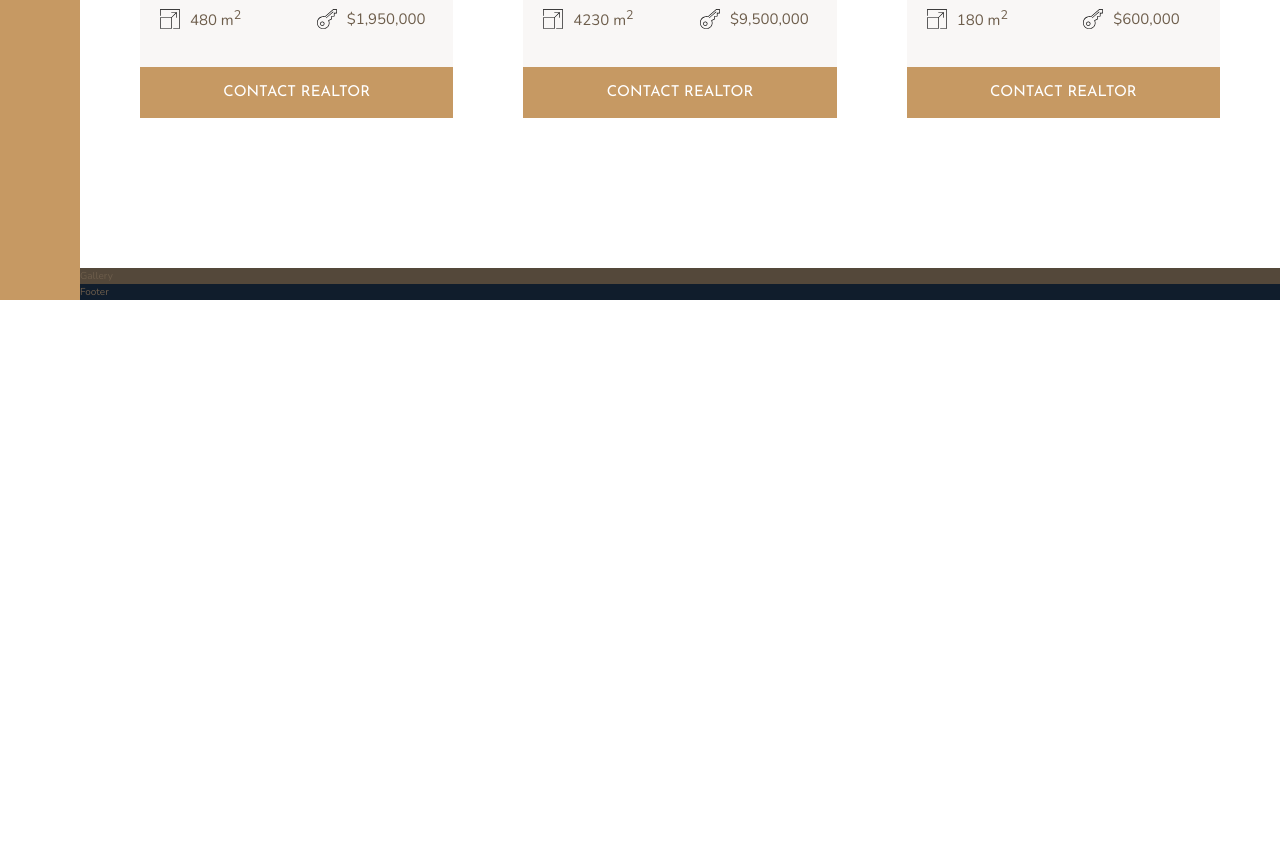
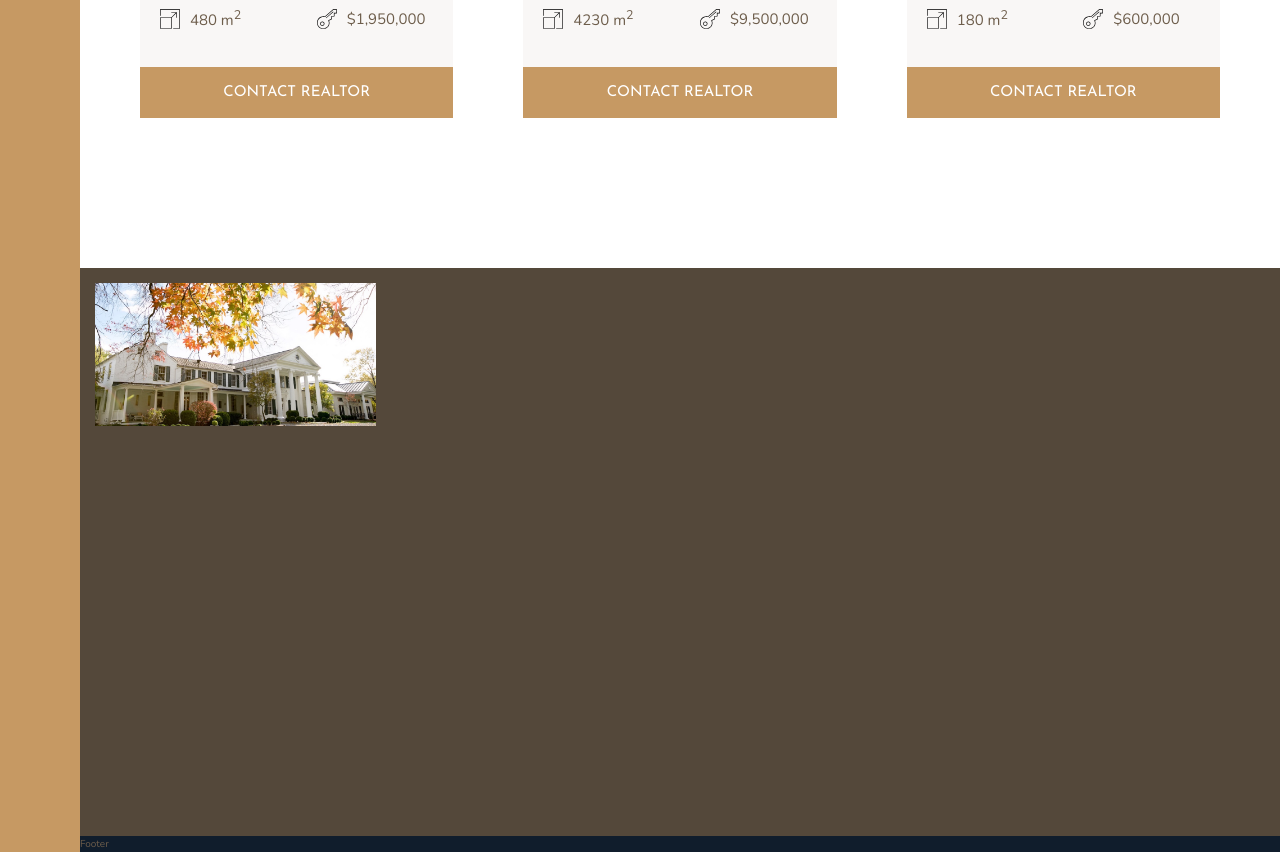
Before and after one commit to bikokwa/nexter, a website: page index.html in a window 1280 px wide. Shown: the part 2804-3656 px from the top of the page. Before the commit the page ends 3104 px from the top, so only its background shows below. Drawn offline with nearby package versions, Linux system fonts and the light colour scheme.

Commit message:
building the gallery part 1

```diff
--- a/index.html
+++ b/index.html
@@ -301,7 +301,11 @@
       </div>
     </section>
 
-    <section class="gallery">Gallery</section>
+    <section class="gallery">
+      <figure class="gallery__item gallery__item--1">
+        <img src="img/gal-1.jpeg" alt="Gallery image 1" class="gallery__img" />
+      </figure>
+    </section>
 
     <footer class="footer">Footer</footer>
   </body>
--- a/sass/_gallery.scss
+++ b/sass/_gallery.scss
@@ -1,4 +1,24 @@
 .gallery {
   background-color: $color-grey-dark-1;
   grid-column: full-start / full-end;
+
+  display: grid;
+  grid-template-columns: repeat(8, 1fr);
+  grid-template-rows: repeat(7, 5vw);
+  grid-gap: 1.5rem;
+  padding: 1.5rem;
+
+  &__item {
+    &--1 {
+      grid-row: 1 / span 2;
+      grid-column: 1 / span 2;
+    }
+  }
+
+  &__img {
+    width: 100%;
+    height: 100%;
+    object-fit: cover;
+    display: block;
+  }
 }
```
Also changed, not shown: css/style.css.
